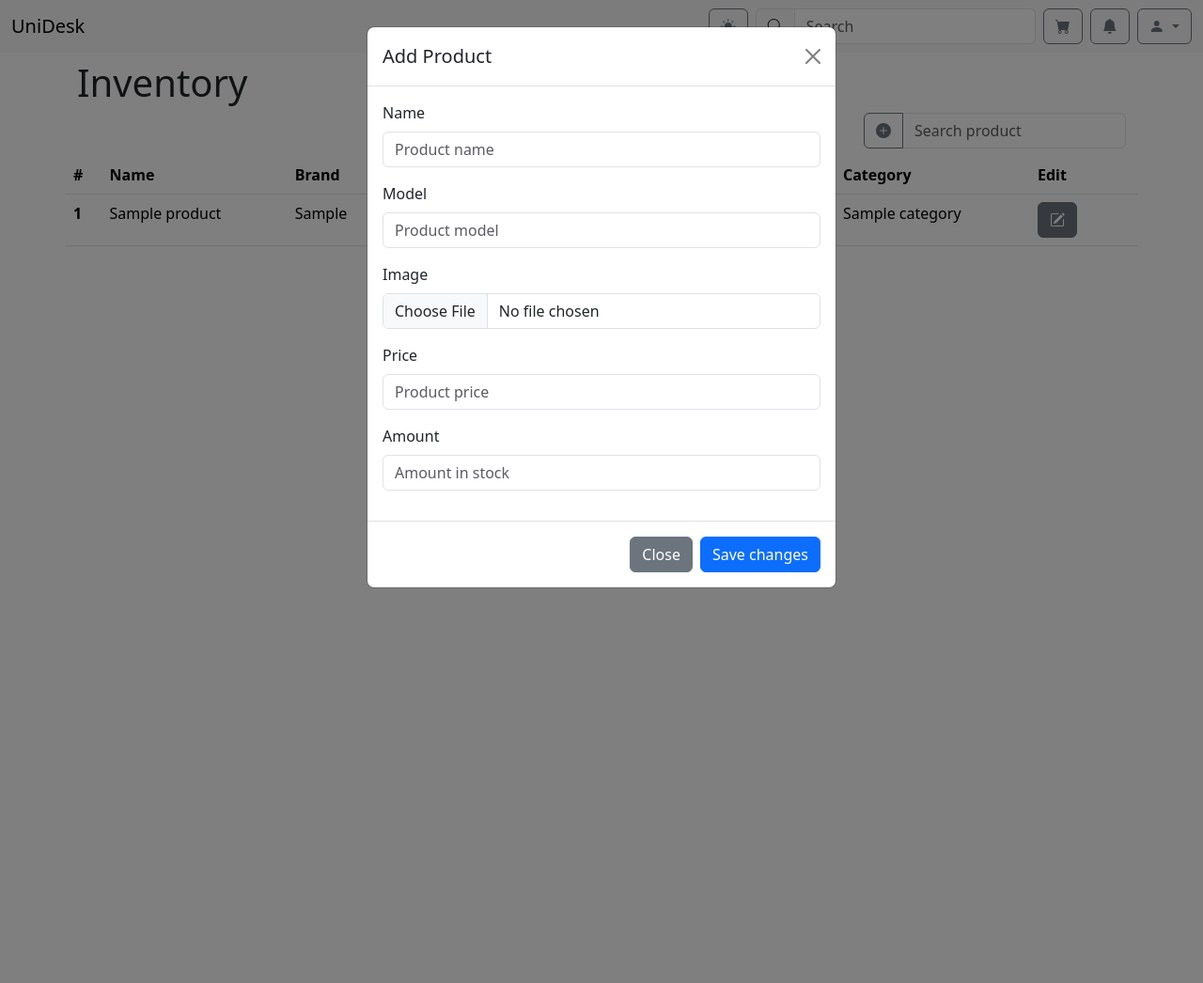
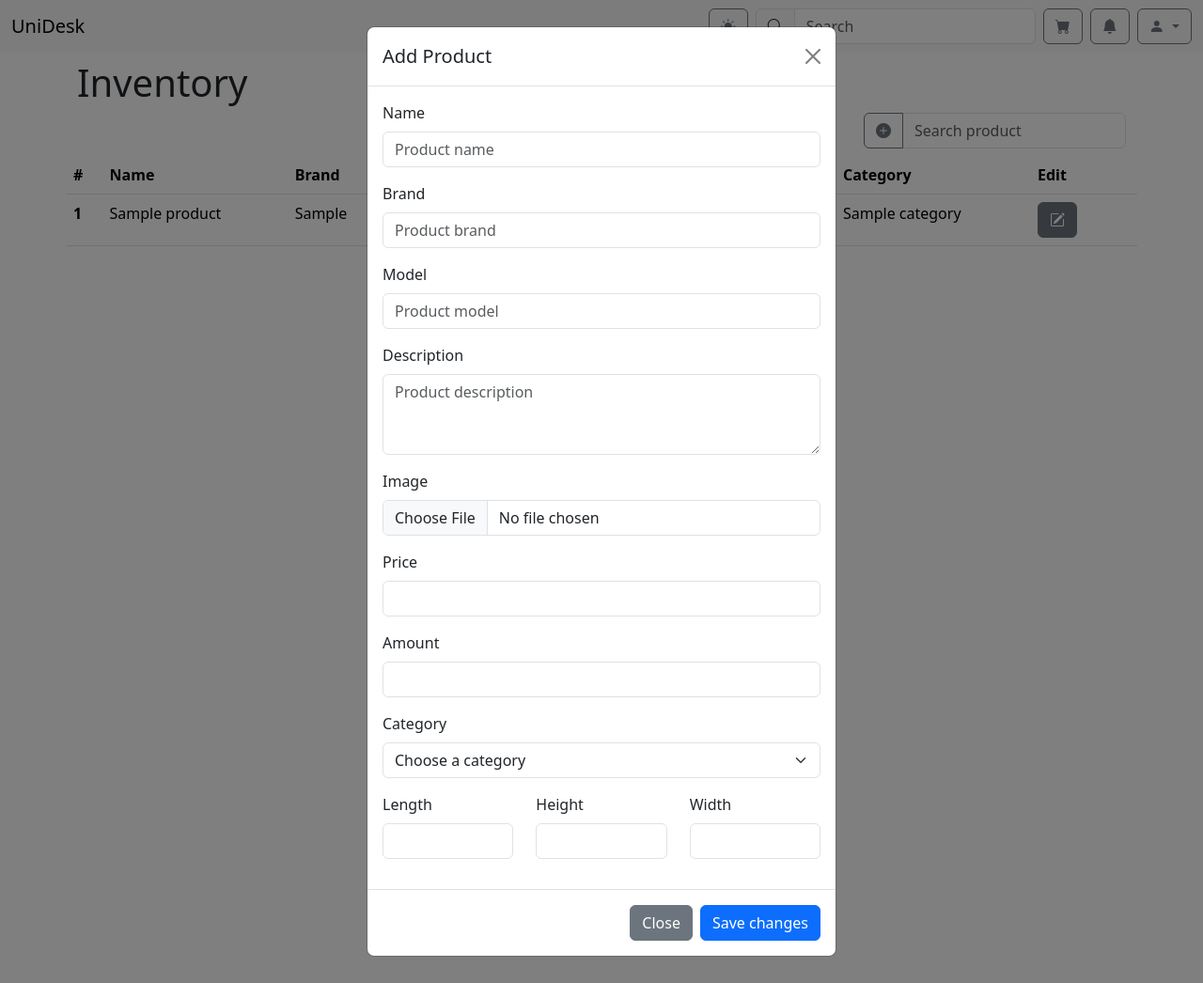
Before and after one commit to mochiSDK/UniDesk, a PHP site: page /inventory.php in a window 1280 px wide, after a click that opens the changed part. Shown: the whole page at 94% size. Run offline with PHP 8.4, Linux system fonts and the light colour scheme; the visitor is signed in with stand-in values (Sample User, id 1); tables that the repository leaves empty or names only in its code hold one stand-in row (values such as "Sample post"); grey boxes marked "Sample" are stand-in pictures; data that the repository does not hold is empty.

Commit message:
Added missing fields in add product modal in inventory page

```diff
--- a/templates/inventory_template.php
+++ b/templates/inventory_template.php
@@ -28,32 +28,67 @@
                                 <h1 class="modal-title fs-5" id="addProductModalLabel">Add Product</h1>
                                 <button type="button" class="btn-close" data-bs-dismiss="modal" aria-label="Close"></button>
                             </div>
+                            <form method="post" action="handlers/add_product.php">
                                 <div class="modal-body">
                                     <div class="mb-3">
                                         <label for="nameInput" class="form-label">Name</label>
-                                    <input class="form-control" id="nameInput" placeholder="Product name">
+                                        <input name="productName" class="form-control" id="nameInput" placeholder="Product name" required>
+                                    </div>
+                                    <div class="mb-3">
+                                        <label for="brandInput" class="form-label">Brand</label>
+                                        <input name="productBrand" class="form-control" id="brandInput" placeholder="Product brand" required>
                                     </div>
                                     <div class="mb-3">
                                         <label for="modelInput" class="form-label">Model</label>
-                                    <input class="form-control" id="modelInput" placeholder="Product model">
+                                        <input name="productModel" class="form-control" id="modelInput" placeholder="Product model" required>
+                                    </div>
+                                    <div class="mb-3">
+                                        <label for="descriptionInput" class="form-label">Description</label>
+                                        <textarea name="productDescription" rows="3" class="form-control" id="descriptionInput" placeholder="Product description"></textarea>
                                     </div>
                                     <div class="mb-3">
                                         <label for="formFile" class="form-label">Image</label>
-                                    <input class="form-control" type="file" accept="image/*" id="formFile">
+                                        <input name="productImage" class="form-control" type="file" accept="image/*" id="formFile">
                                     </div>
                                     <div class="mb-3">
                                         <label for="priceInput" class="form-label">Price</label>
-                                    <input type="number" min="0" class="form-control" id="priceInput" placeholder="Product price">
+                                        <input name="productPrice" type="number" min="0" class="form-control" id="priceInput" required>
                                     </div>
                                     <div class="mb-3">
                                         <label for="amountInput" class="form-label">Amount</label>
-                                    <input type="number" min="0" class="form-control" id="amountInput" placeholder="Amount in stock">
+                                        <input name="productAmount" type="number" min="0" class="form-control" id="amountInput" required>
+                                    </div>
+                                    <div class="mb-3">
+                                        <label for="categoryInput" class="form-label">Category</label>
+                                        <select name="productCategory" class="form-select" aria-label="Category select" required>
+                                            <option value="" selected disabled>Choose a category</option>
+                                            <?php foreach ($templateParams["categories"] as $category): ?>
+                                                <option value="<?php echo $category["CategoryId"]; ?>"><?php echo $category["Name"]; ?></option>
+                                            <?php endforeach; ?>
+                                        </select>
+                                    </div>
+                                    <div class="mb-3">
+                                        <div class="row">
+                                            <div class="col">
+                                                <label for="lengthInput" class="form-label">Length</label>
+                                                <input type="number" min="0" id="lengthInput" name="productLength" class="form-control">
+                                            </div>
+                                            <div class="col">
+                                                <label for="heightInput" class="form-label">Height</label>
+                                                <input type="number" min="0" id="heightInput" name="productHeight" class="form-control">
+                                            </div>
+                                            <div class="col">
+                                                <label for="widthInput" class="form-label">Width</label>
+                                                <input type="number" min="0" id="widthInput" name="productWidth" class="form-control">
+                                            </div>
+                                        </div>
                                     </div>
                                 </div>
                                 <div class="modal-footer">
-                                <button type="button" class="btn btn-secondary" data-bs-dismiss="modal">Close</button>
-                                <button type="button" class="btn btn-primary">Save changes</button>
+                                    <button type="reset" class="btn btn-secondary" data-bs-dismiss="modal">Close</button>
+                                    <button type="submit" class="btn btn-primary">Save changes</button>
                                 </div>
+                            </form>
                         </div>
                     </div>
                 </div>
```
Lines whose indentation alone changed are shown as unchanged.
